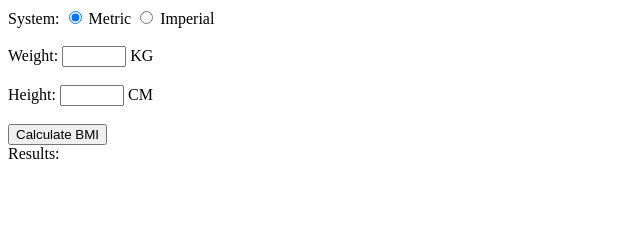
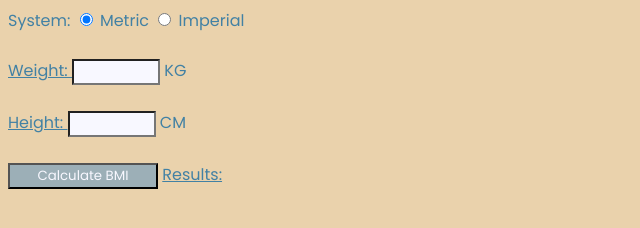
Before and after one commit to Evelyn651/bmi-calculator-javascript-project, a plain HTML site: page index.html in a window 1280 px wide. Shown: the whole page, without its empty margins (0-640 px from the left). Drawn offline with Linux system fonts and the light colour scheme.

Commit message:
feat: minor adjustments to better suit styling

```diff
--- /dev/null
+++ b/bmi-style.css
@@ -0,0 +1,21 @@
+*{
+    background-color: #EAD2AC;
+    font-family: 'Poppins', sans-serif;
+    color: #4281A4;
+}
+
+#bmi-weight, #bmi-height{
+    width: 80px;
+    background-color: ghostwhite;
+}
+
+.input-label{
+    text-decoration: underline;
+    text-decoration-color: #4281A4;
+}
+
+#submit-button{
+    background-color: #9CAFB7;
+    color: ghostwhite;
+    width: 150px;
+}
--- a/index.html
+++ b/index.html
@@ -5,6 +5,8 @@
     <title>
         Simple BMI Calculator
     </title>
+    <link rel="stylesheet" href="bmi-style.css">
+    <link href="https://fonts.googleapis.com/css2?family=Poppins&display=swap" rel="stylesheet">
 </head>
 <body>
 <form onsubmit="return calcBMI();">
@@ -17,23 +19,30 @@
     </label>
     <br><br>
 
+    <span class="input-label">
     Weight:
+        </span>
     <label>
-    <input id="bmi-weight" type="number" min="1" max="635" required/>
-    <span id="bmi-weight-unit"> KG </span>
+        <input id="bmi-weight" type="number" min="1" max="635" required/>
+        <span id="bmi-weight-unit"> KG </span>
     </label>
     <br><br>
 
+    <span class="input-label">
     Height:
+    </span>
     <label>
-    <input id="bmi-height" type="number" min="54" max="272" required/>
-    <span id="bmi-height-unit">CM</span>
+        <input id="bmi-height" type="number" min="54" max="272" required/>
+        <span id="bmi-height-unit">CM</span>
     </label>
     <br><br>
 
-    <input type="submit" value="Calculate BMI"/>
+    <input id="submit-button" type="submit" value="Calculate BMI"/>
+    <span class="input-label">
+    Results:
+    </span>
     <div id="results">
-        Results:
+
     </div>
 </form>
 <script src="2-bmi.js"></script>
```
